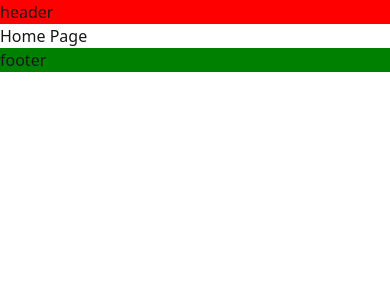
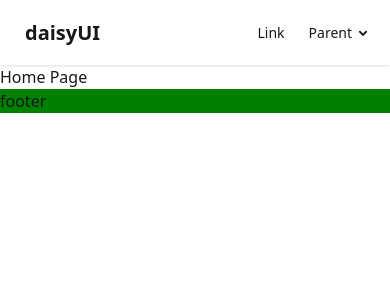
Before and after one commit to larsbeckdev/demo-bestell-app, a Vue app: page / in a window 390 px wide. Shown: the top 300 px of the page. Built offline with nearby package versions, Linux system fonts and the light colour scheme.

Commit message:
Update header component to include a responsive navbar with links and dropdown menu

```diff
--- a/src/layouts/components/Header.vue
+++ b/src/layouts/components/Header.vue
@@ -2,7 +2,25 @@
 
 <template>
   <header>
-    <p>header</p>
+    <div class="navbar bg-base-100 shadow-sm">
+      <div class="flex-1">
+        <a class="btn btn-ghost text-xl">daisyUI</a>
+      </div>
+      <div class="flex-none">
+        <ul class="menu menu-horizontal px-1">
+          <li><a>Link</a></li>
+          <li>
+            <details>
+              <summary>Parent</summary>
+              <ul class="bg-base-100 rounded-t-none p-2">
+                <li><a>Link 1</a></li>
+                <li><a>Link 2</a></li>
+              </ul>
+            </details>
+          </li>
+        </ul>
+      </div>
+    </div>
   </header>
 </template>
 
```
